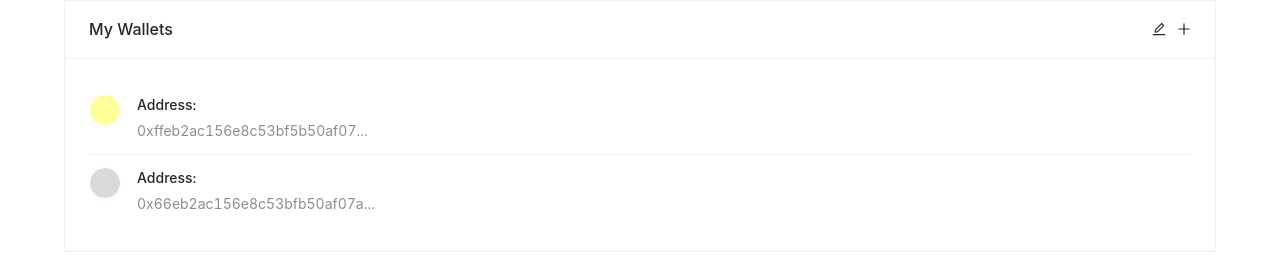
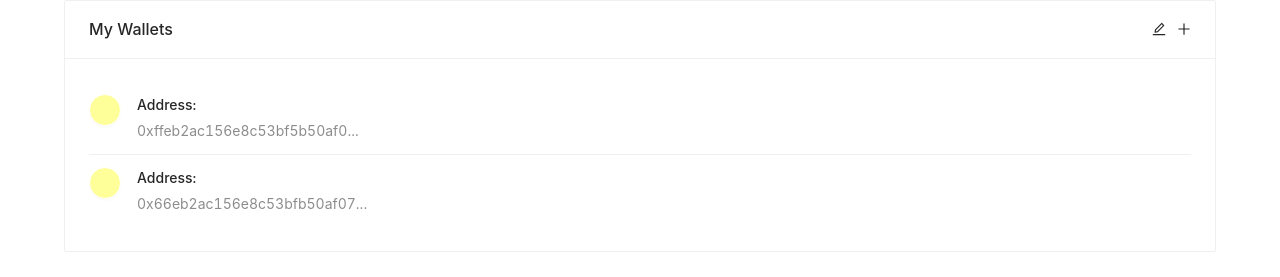
Before and after one commit to joannang/cloud_sso_test, a React (Create React App) app: page /wallet in a window 1280 px wide. Shown: the part 433-710 px from the top of the page. Built offline with nearby package versions, Linux system fonts and the light colour scheme; what @myetherwallet/mewconnect-web-client, walletlink would draw is missing.

Commit message:
Updated adding addresses as dynamic

```diff
--- a/src/Wallet.tsx
+++ b/src/Wallet.tsx
@@ -38,6 +38,10 @@ const Wallet: React.FC = () => {
     description: "0x4433d156e8c53bf5b50af07aa...",
     color: "#baebe1",
   };
+
+  const sliceString =(input: string) => {
+    return input.slice(0,26) + "..."
+  }
 
   return (
     <Observer
@@ -80,7 +84,23 @@ const Wallet: React.FC = () => {
               }
             >
               <List itemLayout="horizontal">
-                <List.Item>
+              {
+                testStore.walletAddresses.map((address)=> (
+                  <List.Item>
+                    <List.Item.Meta
+                      title={"Address:"}
+                      description={sliceString(address)}
+                      avatar={<Button
+                        style={{ background: "#FFFF99", borderColor: "white" }}
+                        shape="circle"
+                      >
+                        {" "}
+                      </Button>}
+                    />
+                  </List.Item>
+                ))
+              }
+                {/* <List.Item>
                   <List.Item.Meta
                     title={"Address: "}
                     description={"0xffeb2ac156e8c53bf5b50af07..."}
@@ -126,7 +146,7 @@ const Wallet: React.FC = () => {
                       }
                     />
                   </List.Item>
-                )}
+                )} */}
               </List>
             </Card>
           </div>
@@ -134,8 +154,8 @@ const Wallet: React.FC = () => {
          <LinkModal/>
          <Modal title="Select Wallet"
           visible={modalOpen} onCancel={() => setModalOpen(false)}>
-            <Button onClick={connectToMEW}>MEW Wallet</Button>
-            <Button onClick={connectToCoinbaseWallet}>CB Wallet</Button>
+            <Button onClick={() => connectToMEW(testStore)}>MEW Wallet</Button>
+            <Button onClick={() => connectToCoinbaseWallet(testStore)}>CB Wallet</Button>
           </Modal>
         </Col>
       )}
--- a/src/stores/TestStore.ts
+++ b/src/stores/TestStore.ts
@@ -13,6 +13,7 @@ interface TestStore {
     loggedIn: boolean;
     testWalletAddress: string;
     modalOpen: boolean;
+    walletAddresses: string[];
 }
 
 
@@ -23,6 +24,8 @@ class TestStore {
     loggedIn = (this.homeAccountId || this.homeAccountId !== '') ? true : false; // if username not null or empty str, is logged in
     testWalletAddress = '';
     modalOpen = false;
+    walletAddresses = ["0xffeb2ac156e8c53bf5b50af07...", "0x66eb2ac156e8c53bfb50af07a..."]
+
 
 
     constructor() {
@@ -31,11 +34,17 @@ class TestStore {
             username: observable,
             testWalletAddress: observable,
             modalOpen: observable,
+            walletAddresses: observable,
             setHomeAccountId: action,
             setUsername: action,
             setTestWalletAddress: action,
             setModalOpen: action,
+            setWalletAddresses: action,
         })
+    }
+
+    setWalletAddresses = (addresses: []) => {
+        this.walletAddresses = addresses;
     }
 
     setModalOpen = (open: boolean) => {
--- a/src/walletSelect.ts
+++ b/src/walletSelect.ts
@@ -1,3 +1,4 @@
+import TestStore from './stores/TestStore';
 import WalletLink from "walletlink";
 import MEWconnect from "@myetherwallet/mewconnect-web-client";
 import Web3 from "web3";
@@ -25,17 +26,23 @@ export const MewConnectProvider = MewConnect.makeWeb3Provider(
   true
 );
 
-export const connectToMEW = async () => {
+export const connectToMEW = async (testStore: TestStore) => {
   const accounts = await MewConnect.enable();
   web3.eth.defaultAccount = accounts[0];
+  if (web3.eth.defaultAccount !== null) {
+    testStore.walletAddresses.push(web3.eth.defaultAccount)
+  }
   console.log(web3.eth.defaultAccount);
 };
 
-export const connectToCoinbaseWallet = async () => {
+export const connectToCoinbaseWallet = async (testStore: TestStore) => {
   // Use eth_RequestAccounts
   ethereum.send("eth_requestAccounts").then(async (accounts: string[]) => {
     // Optionally, have the default account set for web3.js
     web3.eth.defaultAccount = accounts[0];
+    if (web3.eth.defaultAccount !== null) {
+      testStore.walletAddresses.push(web3.eth.defaultAccount)
+    }
 
     console.log(`Account Address: ${web3.eth.defaultAccount}`);
     //console.log(`Provider: ${web3.eth.currentProvider}`)
```
Also changed, not shown: 2 other files (tests, documents, lock files or other folders).
